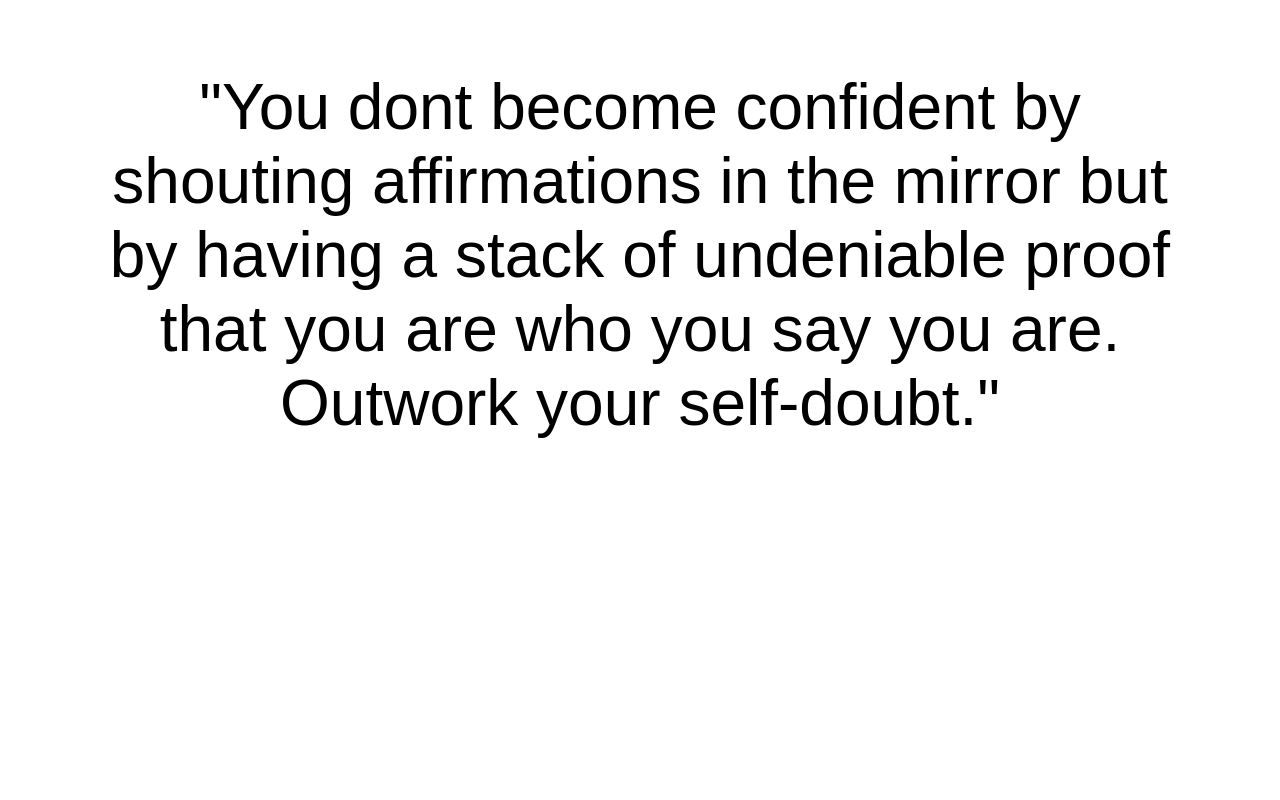
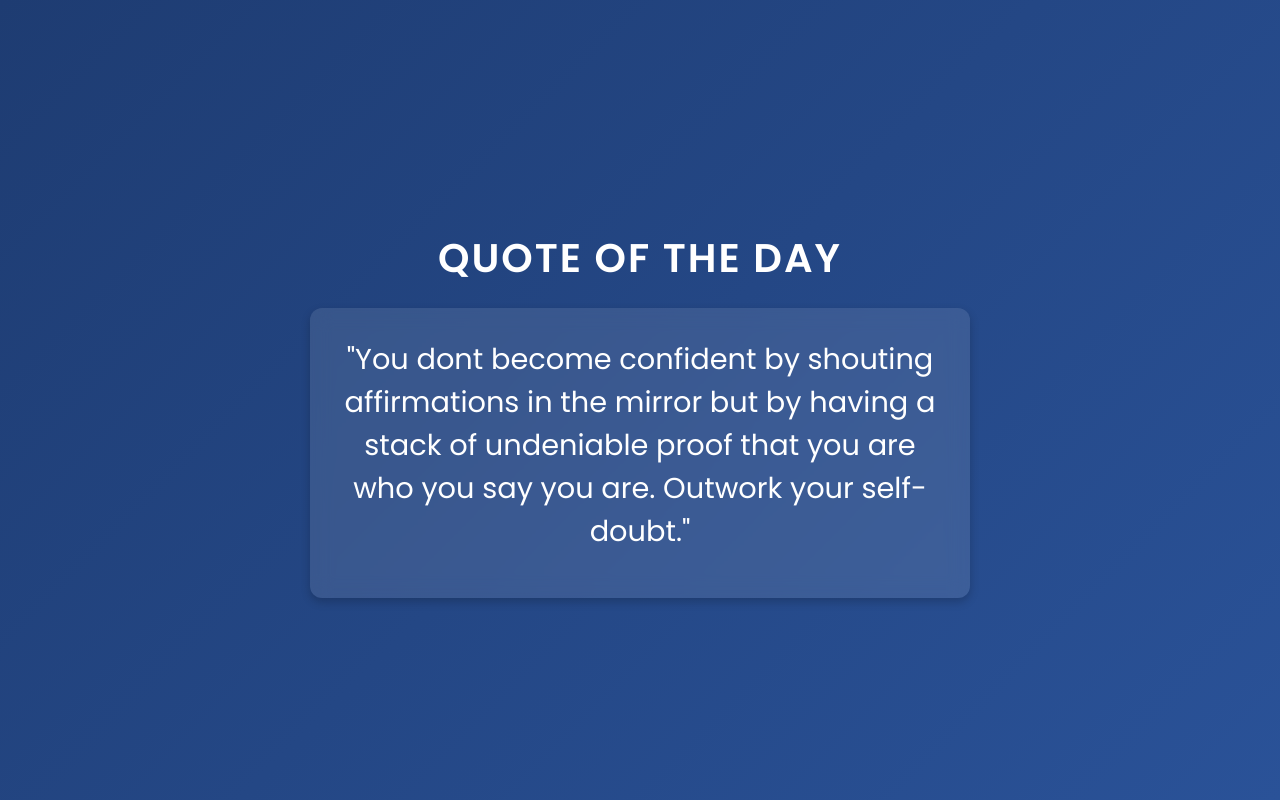
Before and after one commit to remy7777/qotd_web, a Flask app: page / in a window 1280 px wide. Run offline with Flask 2, Linux system fonts and the light colour scheme.

Commit message:
adding quotes

```diff
--- a/templates/index.html
+++ b/templates/index.html
@@ -4,30 +4,44 @@
     <meta charset="UTF-8">
     <meta name="viewport" content="width=device-width, initial-scale=1.0">
     <title>Quote of the Day</title>
+    <link href="https://fonts.googleapis.com/css2?family=Poppins:wght@300;400;600&display=swap" rel="stylesheet">
     <style>
         body {
-            font-family: Arial, sans-serif;
+            font-family: 'Poppins', sans-serif;
+            background: linear-gradient(135deg, #1e3c72, #2a5298);
+            color: #fff;
+            display: flex;
+            flex-direction: column;
+            justify-content: center;
+            align-items: center;
+            height: 100vh;
+            margin: 0;
             text-align: center;
-            margin-top: 50px;
         }
-
+        h1 {
+            font-size: 2.5em;
+            font-weight: 600;
+            margin-bottom: 20px;
+            text-transform: uppercase;
+            letter-spacing: 2px;
+        }
+        #quote-container {
+            background: rgba(255, 255, 255, 0.1);
+            padding: 30px;
+            border-radius: 12px;
+            box-shadow: 0px 4px 10px rgba(0, 0, 0, 0.2);
+            max-width: 600px;
+            backdrop-filter: blur(10px);
+        }
         .quote {
-            font-size: 5vw; /* Dynamic font size based on viewport width */
-            max-width: 90%;  /* Prevents text from overflowing */
-            margin: 0 auto;  /* Centers the text */
-            padding: 20px;
-            box-sizing: border-box;
-            word-wrap: break-word; /* Ensures long words are wrapped properly */
-        }
-
-        .author {
-            font-style: italic;
-            color: #555;
-            font-size: 2vw; /* Slightly smaller than the quote text */
+            font-size: 1.8em;
+            font-weight: 400;
+            margin-bottom: 15px;
         }
     </style>
 </head>
 <body>
+    <h1>Quote of the Day</h1>
     <div id="quote-container">
         <div class="quote">"{{ quote.quote }}"</div>
         {% if quote.author %}
```
Also changed, not shown: quotes.json (+6 -2 lines).
